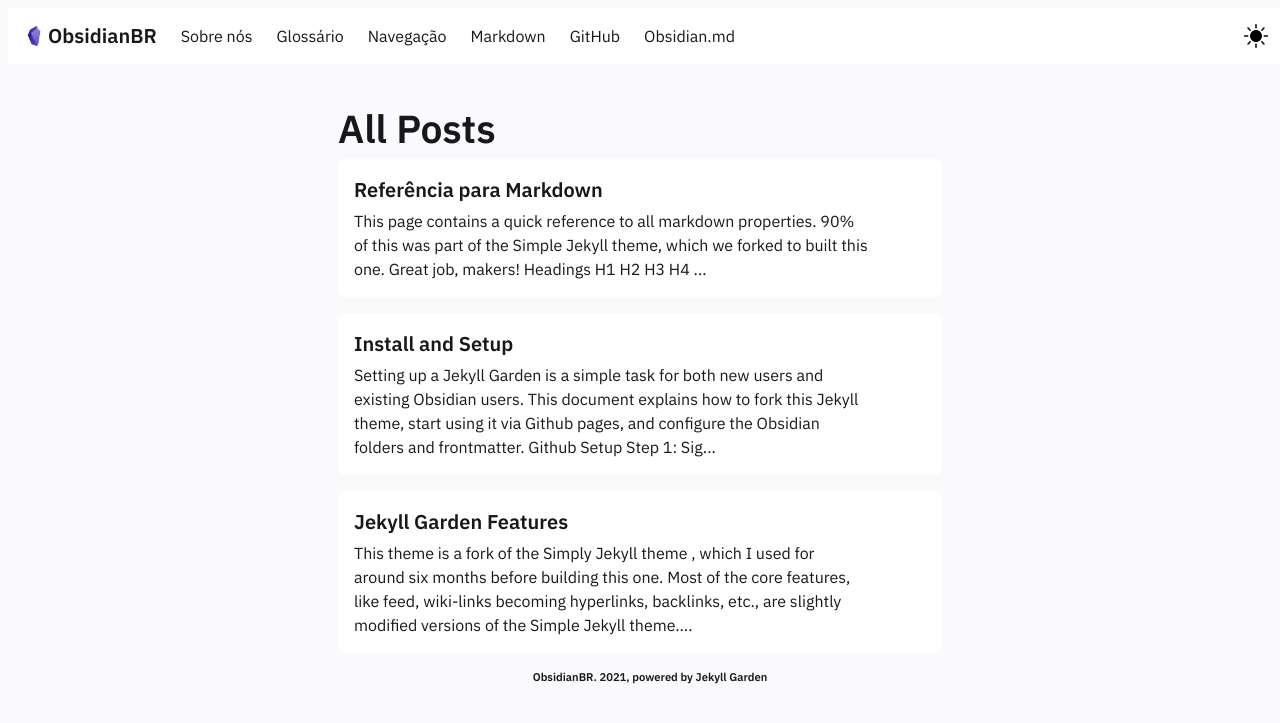
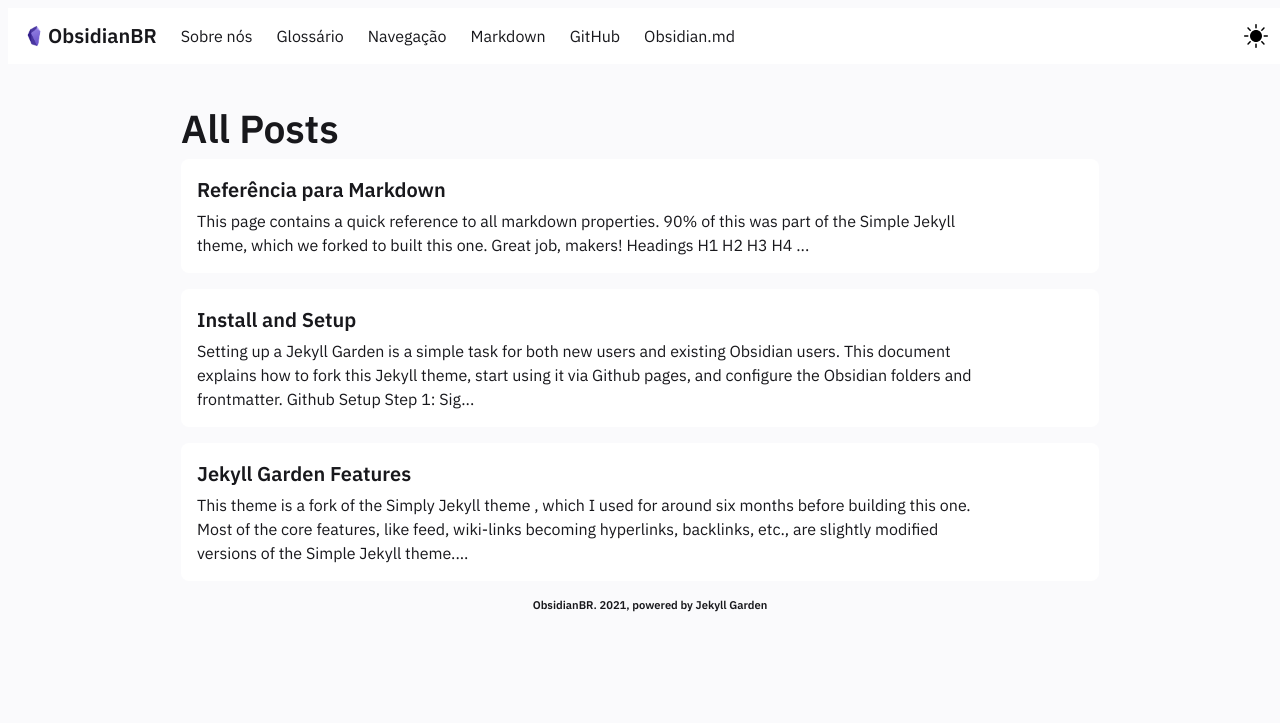
Before and after one commit to obsidianbr/obsidianbr.github.io, a Jekyll site: the page built from pages/posts.md, in a window 1280 px wide. Shown: the top 723 px of the page. Built offline with Jekyll 4.4.1, drawn with Linux system fonts in a browser that asks for light colours.

Commit message:
Update Post.html

```diff
--- a/_layouts/Post.html
+++ b/_layouts/Post.html
@@ -91,7 +91,7 @@
 
             {%- if page.content-type == "notes"
             or page.content-type == "post"  -%}
-                <div class="column is-three-fifths">
+                <div class="column is-three-quarters">
                     <main>
                         <div class="note-page-section">
                             <div class="buttons for-back-home">
@@ -126,7 +126,7 @@
             <!--- CASE 3 : Static Page -->
 
             {%- if page.content-type == "eg" -%}
-                <div class="column is-half">
+                <div class="column is-three-quarters">
                     <main>
                         <h1>{{page.title}}</h1>
                         {%- include Content.html -%}
@@ -139,7 +139,7 @@
             <!--- CASE 4 :  Blog Listing page -->
 
             {%- if page.permalink == "/posts" -%}
-                <div class="column is-half">
+                <div class="column is-three-quarters">
                     <h1>{{page.title}}</h1>
                     <div class="block">
                         {% for item in site.posts %}
@@ -164,7 +164,7 @@
             <!--- CASE 5 :  Notes Listing page -->
 
             {%- if page.permalink == "/notes" -%}
-                <div class="column is-half">
+                <div class="column is-three-quarters">
                     {%- include FeedContent.html -%}
                     {%- include Feed.html -%}
                     {%- include Footer.html -%}
```
